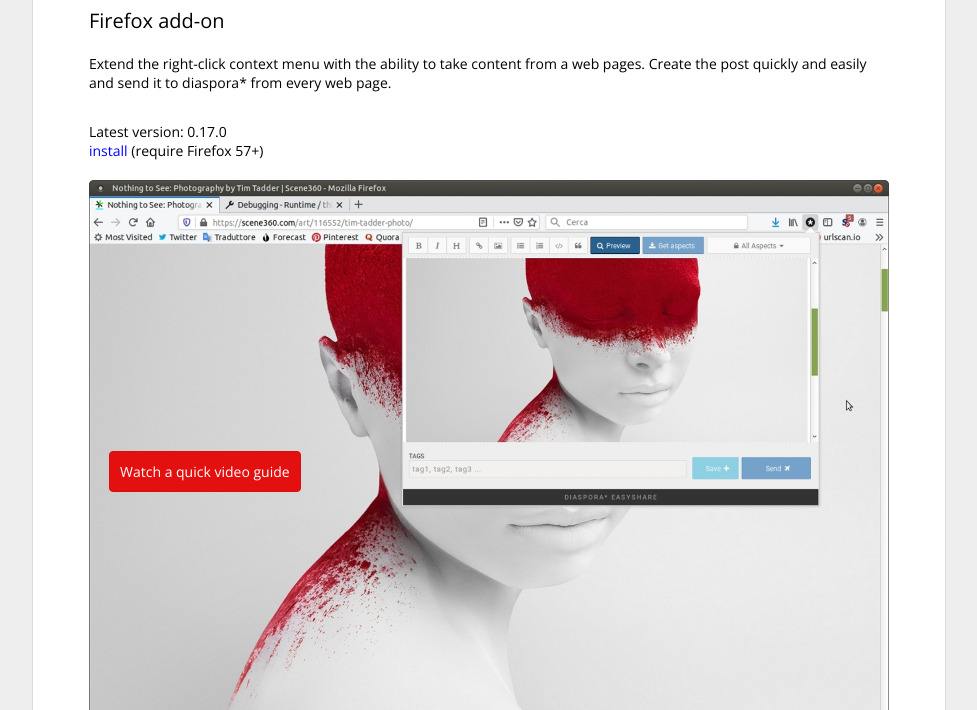
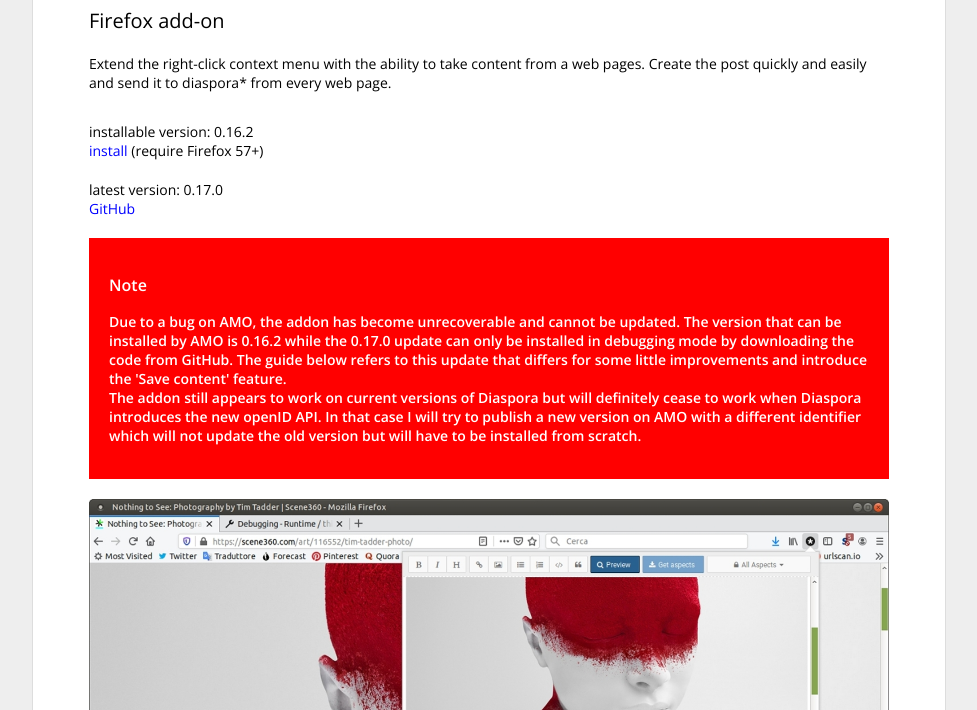
Before and after one commit to arlogn/easyshare, a plain HTML site: page index.html in a window 1280 px wide. Shown: the part 90-800 px from the top of the page, without its empty margins (151-1128 px from the left). Drawn offline with nearby package versions, Linux system fonts and the light colour scheme.

Commit message:
add a note

```diff
--- a/css/style.css
+++ b/css/style.css
@@ -124,6 +124,13 @@
 
 .browny {
   color: brown;
+}
+
+.warning {
+  background: red;
+  color: white;
+  padding: 20px;
+  font-weight: bold;
 }
 
 .watch-video {
--- a/index.html
+++ b/index.html
@@ -29,9 +29,22 @@
             <p>Extend the right-click context menu with the ability to take content from a web pages. Create the post quickly and easily and send it to diaspora* from every web page.</p>
         </div>
         <div class="section">
-            <p>Latest version: 0.17.0
+            <p>installable version: 0.16.2
                 <br>
                 <a href="https://addons.mozilla.org/firefox/addon/diaspora-easyshare/">install</a> (require Firefox 57+)</p>
+        </div>
+        <div class="section">
+            <p>latest version: 0.17.0
+                <br>
+                <a href="https://github.com/arlogn/easyshare">GitHub</a></p>
+        </div>
+        <div class="section">
+            <div class="warning">
+                <p style="font-size:16px;">Note</p>
+                <p>
+                    Due to a bug on AMO, the addon has become unrecoverable and cannot be updated. The version that can be installed by AMO is 0.16.2 while the 0.17.0 update can only be installed in debugging mode by downloading the code from GitHub. The guide below refers to this update that differs for some little improvements and introduce the 'Save content' feature.<br>The addon still appears to work on current versions of Diaspora but will definitely cease to work when Diaspora introduces the new openID API. In that case I will try to publish a new version on AMO with a different identifier which will not update the old version but will have to be installed from scratch.
+                </p>
+            </div>
         </div>
         <div class="section">
             <div class="banner">
```
